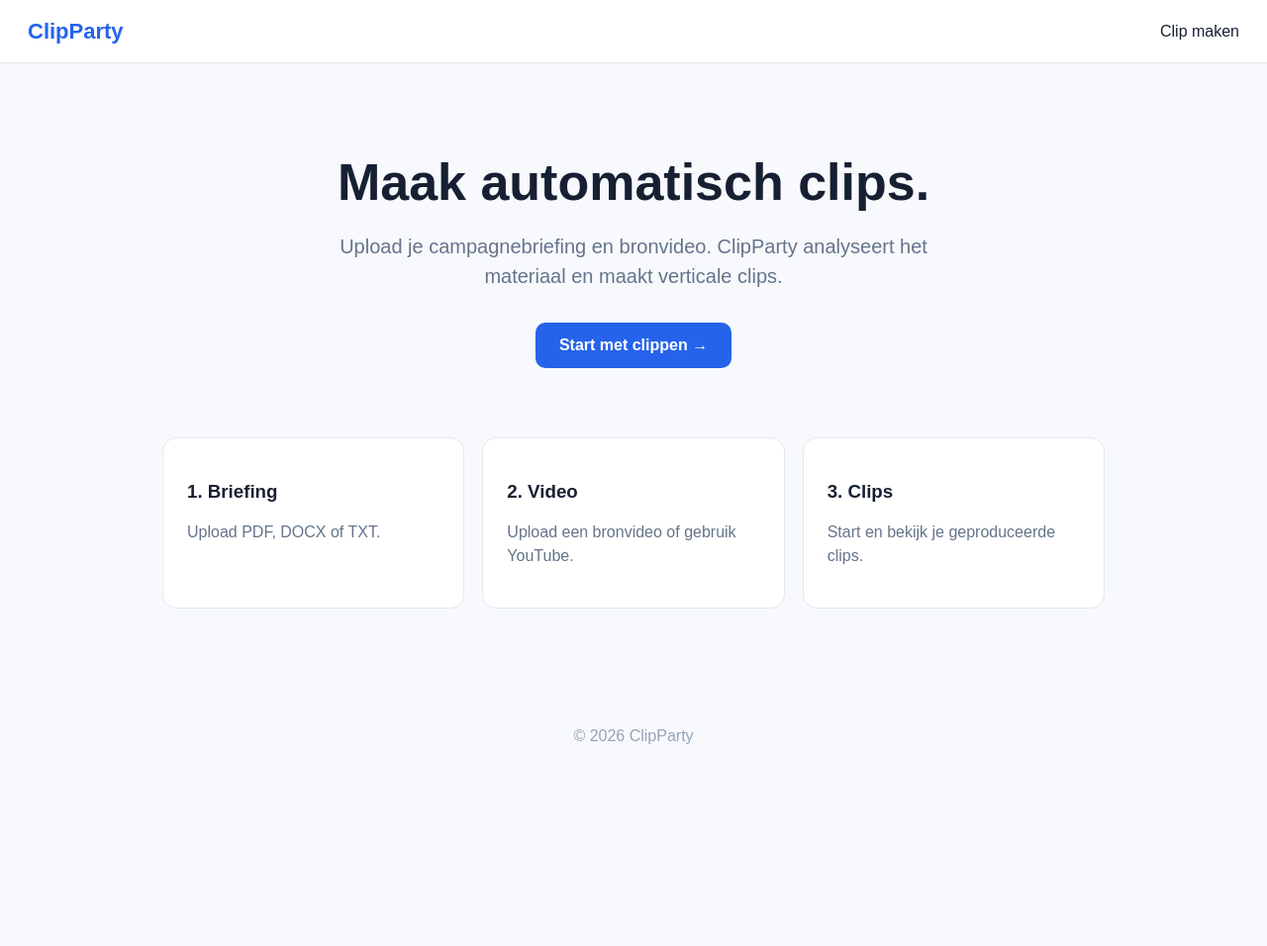
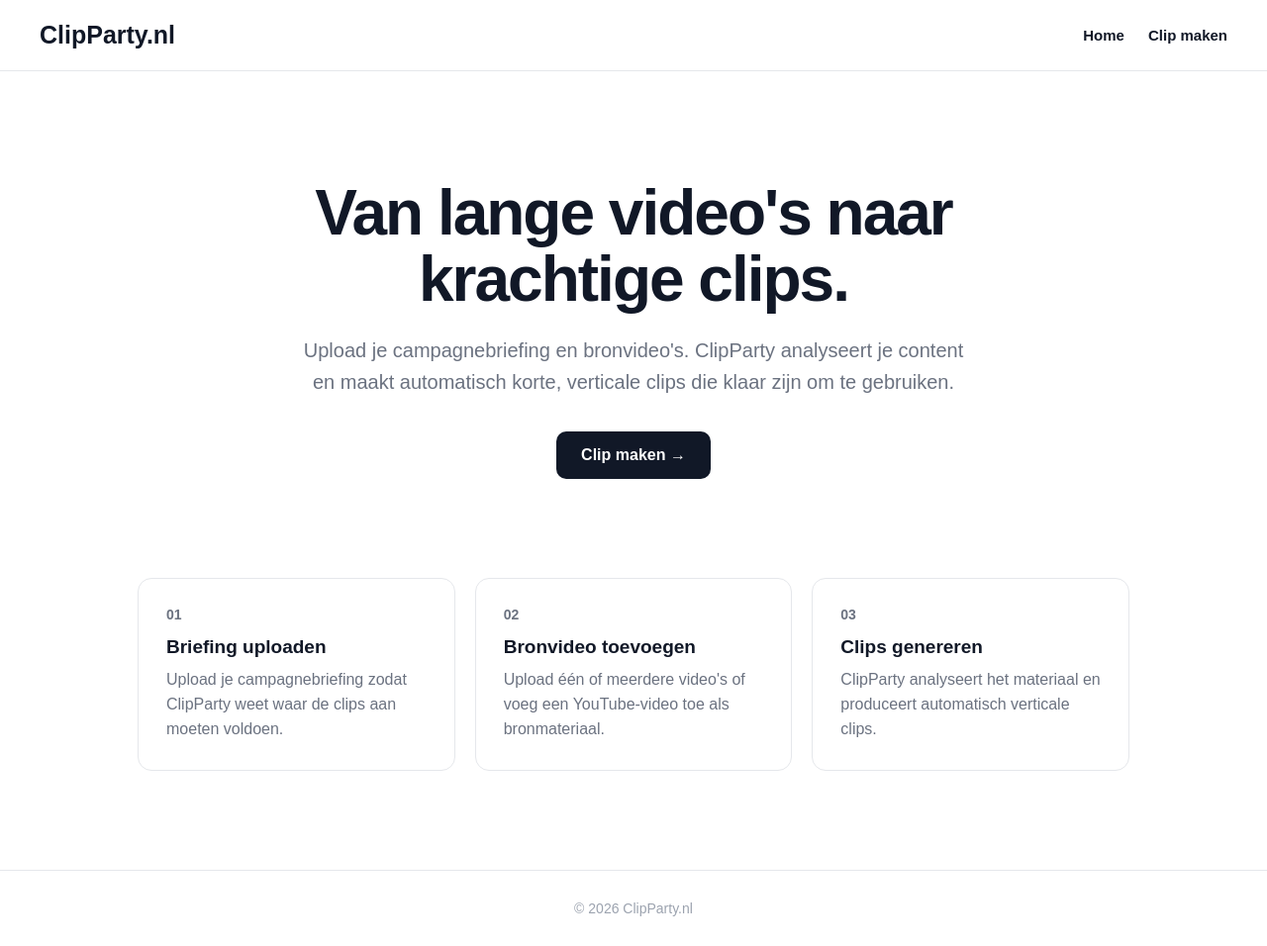
Before and after one commit to Lucas2439393/Clipparty-, a website: page frontend/index.html in a window 1280 px wide. Shown: the whole page at 99% size. Before the commit the page ends 800 px from the top, so only its background shows below. Drawn offline with Linux system fonts and the light colour scheme.

Commit message:
Update index.html

```diff
--- a/frontend/index.html
+++ b/frontend/index.html
@@ -1,16 +1,222 @@
 <!doctype html>
-<html lang="nl"><head><meta charset="utf-8"><meta name="viewport" content="width=device-width,initial-scale=1">
-<title>ClipParty</title>
+<html lang="nl">
+<head>
+<meta charset="utf-8">
+<meta name="viewport" content="width=device-width,initial-scale=1">
+<title>ClipParty.nl</title>
+
 <style>
-*{box-sizing:border-box}body{margin:0;font-family:Arial,sans-serif;background:#f7f9fc;color:#172033}
-header{height:64px;background:#fff;border-bottom:1px solid #e3e8ef;display:flex;align-items:center;justify-content:space-between;padding:0 28px}
-.logo{font-size:22px;font-weight:800;color:#2563eb;text-decoration:none}nav a{color:#172033;text-decoration:none}
-main{max-width:1000px;margin:auto;padding:90px 24px}.hero{text-align:center}.hero h1{font-size:52px;margin:0 0 20px}.hero p{font-size:20px;color:#64748b;max-width:650px;margin:0 auto 32px;line-height:1.5}
-.button{display:inline-block;background:#2563eb;color:#fff;text-decoration:none;padding:14px 24px;border-radius:10px;font-weight:700}
-.cards{display:grid;grid-template-columns:repeat(3,1fr);gap:18px;margin-top:70px}.card{background:#fff;border:1px solid #e3e8ef;border-radius:14px;padding:24px}.card p{color:#64748b;line-height:1.5}
-footer{text-align:center;color:#94a3b8;padding:30px}@media(max-width:700px){.hero h1{font-size:38px}.cards{grid-template-columns:1fr}}
-</style></head><body>
-<header><a class="logo" href="index.html">ClipParty</a><nav><a href="clip.html">Clip maken</a></nav></header>
-<main><section class="hero"><h1>Maak automatisch clips.</h1><p>Upload je campagnebriefing en bronvideo. ClipParty analyseert het materiaal en maakt verticale clips.</p><a class="button" href="clip.html">Start met clippen →</a></section>
-<section class="cards"><div class="card"><h3>1. Briefing</h3><p>Upload PDF, DOCX of TXT.</p></div><div class="card"><h3>2. Video</h3><p>Upload een bronvideo of gebruik YouTube.</p></div><div class="card"><h3>3. Clips</h3><p>Start en bekijk je geproduceerde clips.</p></div></section></main>
-<footer>© 2026 ClipParty</footer></body></html>
+*{box-sizing:border-box}
+
+body{
+  margin:0;
+  font-family:Arial,Helvetica,sans-serif;
+  background:#fff;
+  color:#111827;
+}
+
+header{
+  height:72px;
+  border-bottom:1px solid #e5e7eb;
+  display:flex;
+  align-items:center;
+  justify-content:space-between;
+  padding:0 40px;
+  background:#fff;
+}
+
+.logo{
+  font-size:25px;
+  font-weight:800;
+  color:#111827;
+  text-decoration:none;
+}
+
+nav{
+  display:flex;
+  align-items:center;
+  gap:24px;
+}
+
+nav a{
+  color:#111827;
+  text-decoration:none;
+  font-size:15px;
+  font-weight:600;
+}
+
+.hero{
+  max-width:1100px;
+  margin:0 auto;
+  padding:110px 24px 80px;
+  text-align:center;
+}
+
+.hero h1{
+  margin:0 auto 22px;
+  max-width:850px;
+  font-size:64px;
+  line-height:1.05;
+  letter-spacing:-2px;
+  font-weight:800;
+}
+
+.hero p{
+  max-width:680px;
+  margin:0 auto 34px;
+  color:#6b7280;
+  font-size:20px;
+  line-height:1.6;
+}
+
+.button{
+  display:inline-block;
+  padding:15px 25px;
+  border-radius:10px;
+  background:#111827;
+  color:#fff;
+  text-decoration:none;
+  font-weight:700;
+  font-size:16px;
+}
+
+.button:hover{
+  opacity:.9;
+}
+
+.features{
+  max-width:1050px;
+  margin:20px auto 100px;
+  padding:0 24px;
+  display:grid;
+  grid-template-columns:repeat(3,1fr);
+  gap:20px;
+}
+
+.feature{
+  border:1px solid #e5e7eb;
+  border-radius:14px;
+  padding:28px;
+  background:#fff;
+}
+
+.feature-number{
+  font-size:14px;
+  font-weight:800;
+  color:#6b7280;
+  margin-bottom:14px;
+}
+
+.feature h3{
+  margin:0 0 10px;
+  font-size:19px;
+}
+
+.feature p{
+  margin:0;
+  color:#6b7280;
+  line-height:1.55;
+}
+
+footer{
+  border-top:1px solid #e5e7eb;
+  padding:30px 24px;
+  text-align:center;
+  color:#9ca3af;
+  font-size:14px;
+}
+
+@media(max-width:750px){
+  header{
+    padding:0 20px;
+  }
+
+  .hero{
+    padding:75px 20px 60px;
+  }
+
+  .hero h1{
+    font-size:42px;
+    letter-spacing:-1px;
+  }
+
+  .hero p{
+    font-size:18px;
+  }
+
+  .features{
+    grid-template-columns:1fr;
+    margin-bottom:70px;
+  }
+}
+</style>
+</head>
+
+<body>
+
+<header>
+  <a class="logo" href="index.html">ClipParty.nl</a>
+
+  <nav>
+    <a href="index.html">Home</a>
+    <a href="clip.html">Clip maken</a>
+  </nav>
+</header>
+
+<main>
+
+<section class="hero">
+
+  <h1>Van lange video's naar krachtige clips.</h1>
+
+  <p>
+    Upload je campagnebriefing en bronvideo's.
+    ClipParty analyseert je content en maakt automatisch
+    korte, verticale clips die klaar zijn om te gebruiken.
+  </p>
+
+  <a class="button" href="clip.html">
+    Clip maken →
+  </a>
+
+</section>
+
+<section class="features">
+
+  <div class="feature">
+    <div class="feature-number">01</div>
+    <h3>Briefing uploaden</h3>
+    <p>
+      Upload je campagnebriefing zodat ClipParty weet
+      waar de clips aan moeten voldoen.
+    </p>
+  </div>
+
+  <div class="feature">
+    <div class="feature-number">02</div>
+    <h3>Bronvideo toevoegen</h3>
+    <p>
+      Upload één of meerdere video's of voeg een
+      YouTube-video toe als bronmateriaal.
+    </p>
+  </div>
+
+  <div class="feature">
+    <div class="feature-number">03</div>
+    <h3>Clips genereren</h3>
+    <p>
+      ClipParty analyseert het materiaal en produceert
+      automatisch verticale clips.
+    </p>
+  </div>
+
+</section>
+
+</main>
+
+<footer>
+  © 2026 ClipParty.nl
+</footer>
+
+</body>
+</html>
```
